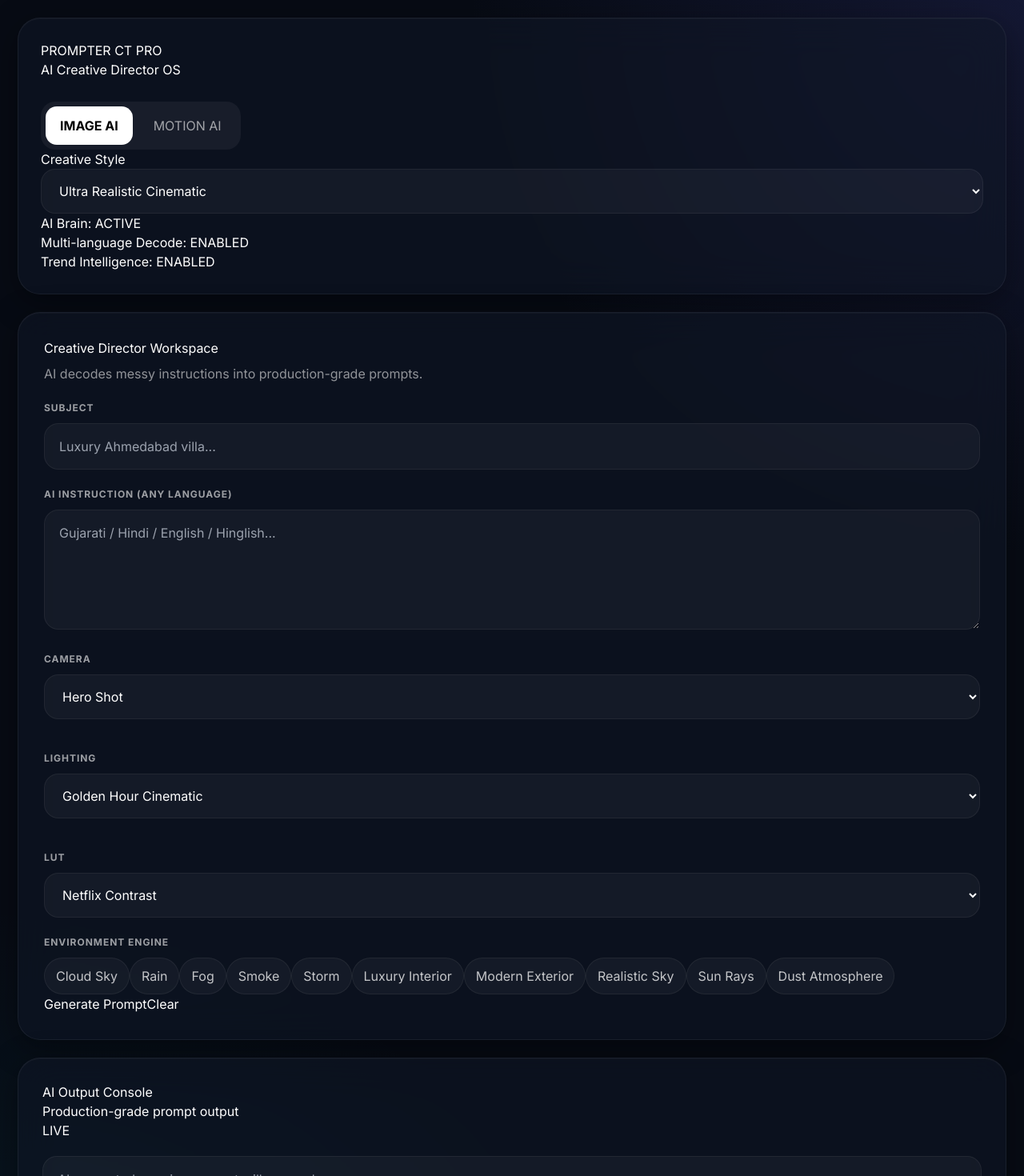
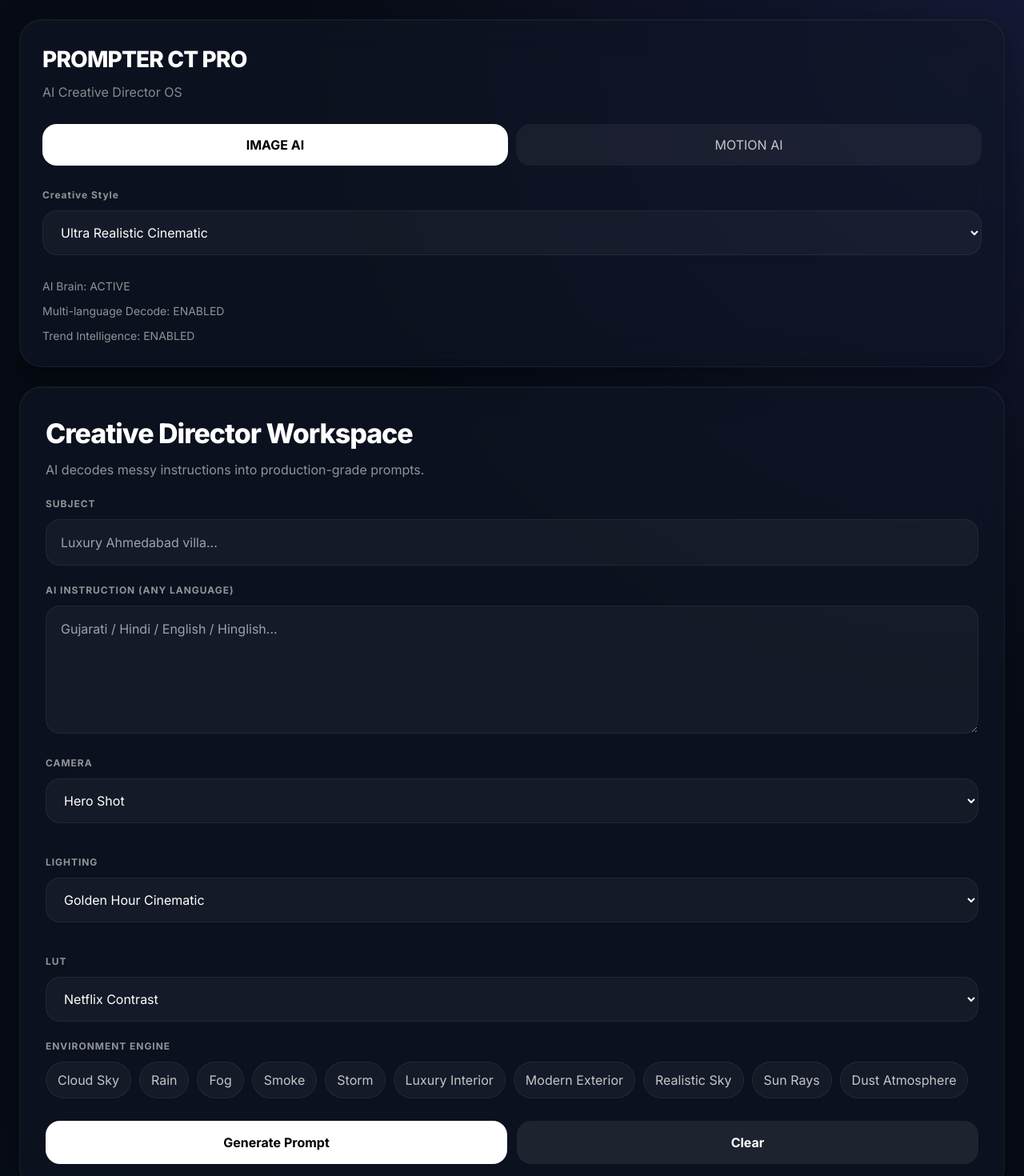
Before and after one commit to artfeltdesigning-sketch/prompter-ct-pro, a Next.js app: page / in a window 1280 px wide. Shown: the top 1470 px of the page at 80% size. Built offline with nearby package versions, Linux system fonts and the light colour scheme.

Commit message:
Update globals.css

```diff
--- a/app/globals.css
+++ b/app/globals.css
@@ -10,12 +10,13 @@ html,
 body {
   margin: 0;
   padding: 0;
+  min-height: 100%;
+  font-family: Inter, Arial, sans-serif;
   background:
-    radial-gradient(circle at top right, rgba(99,102,241,0.14), transparent 30%),
+    radial-gradient(circle at top right, rgba(99,102,241,0.15), transparent 35%),
     radial-gradient(circle at bottom left, rgba(6,182,212,0.10), transparent 35%),
     #070b14;
   color: white;
-  font-family: Inter, Arial, sans-serif;
 }
 
 body {
@@ -31,19 +32,17 @@ select {
 
 .app-shell {
   display: grid;
-  grid-template-columns: 280px 1fr 460px;
-  gap: 22px;
+  grid-template-columns: 280px 1fr 420px;
+  gap: 24px;
   min-height: 100vh;
-  padding: 22px;
+  padding: 24px;
 }
 
-.sidebar,
-.workspace,
-.result-panel {
+.glass-panel {
   background: rgba(17, 24, 39, 0.58);
   border: 1px solid rgba(255,255,255,0.06);
   border-radius: 28px;
-  backdrop-filter: blur(24px);
+  backdrop-filter: blur(22px);
   box-shadow:
     0 10px 40px rgba(0,0,0,0.35),
     inset 0 1px 0 rgba(255,255,255,0.03);
@@ -51,44 +50,61 @@ select {
 
 .sidebar {
   padding: 28px;
+  display: flex;
+  flex-direction: column;
+  gap: 28px;
 }
 
-.brand {
+.brand-block h1 {
+  margin: 0;
   font-size: 28px;
   font-weight: 800;
   letter-spacing: -0.03em;
 }
 
-.subtitle {
-  margin-top: 8px;
+.brand-block p {
+  margin: 8px 0 0;
   color: rgba(255,255,255,0.5);
-  font-size: 14px;
 }
 
-.nav {
-  margin-top: 30px;
+.mode-switch {
   display: flex;
-  flex-direction: column;
   gap: 10px;
 }
 
-.nav-btn {
-  display: flex;
-  align-items: center;
-  gap: 12px;
-  padding: 15px 16px;
+.mode-switch button {
+  flex: 1;
+  padding: 14px;
+  border: none;
   border-radius: 18px;
-  border: none;
-  background: transparent;
-  color: rgba(255,255,255,0.78);
+  background: rgba(255,255,255,0.05);
+  color: rgba(255,255,255,0.75);
   cursor: pointer;
   transition: all 0.25s ease;
 }
 
-.nav-btn:hover {
-  background: rgba(255,255,255,0.06);
-  color: white;
-  transform: translateY(-1px);
+.mode-switch button.active {
+  background: white;
+  color: black;
+  font-weight: 700;
+}
+
+.sidebar-section label,
+.field label {
+  display: block;
+  margin-bottom: 10px;
+  font-size: 12px;
+  letter-spacing: 0.08em;
+  color: rgba(255,255,255,0.55);
+  font-weight: 700;
+}
+
+.sidebar-info {
+  display: flex;
+  flex-direction: column;
+  gap: 10px;
+  color: rgba(255,255,255,0.55);
+  font-size: 14px;
 }
 
 .workspace {
@@ -96,7 +112,7 @@ select {
   overflow-y: auto;
 }
 
-.workspace-header h1 {
+.workspace-header h2 {
   margin: 0;
   font-size: 34px;
   font-weight: 800;
@@ -108,42 +124,8 @@ select {
   color: rgba(255,255,255,0.55);
 }
 
-.mode-switch {
-  margin-top: 28px;
-  display: inline-flex;
-  padding: 6px;
-  border-radius: 18px;
-  background: rgba(255,255,255,0.05);
-  gap: 8px;
-}
-
-.mode-switch button {
-  padding: 12px 18px;
-  border-radius: 14px;
-  border: none;
-  background: transparent;
-  color: rgba(255,255,255,0.6);
-  cursor: pointer;
-  transition: all 0.25s ease;
-}
-
-.mode-switch button.active {
-  background: white;
-  color: black;
-  font-weight: 700;
-}
-
 .field {
   margin-top: 22px;
-}
-
-.field label {
-  display: block;
-  margin-bottom: 10px;
-  color: rgba(255,255,255,0.6);
-  font-size: 12px;
-  font-weight: 700;
-  letter-spacing: 0.08em;
 }
 
 input,
@@ -167,7 +149,7 @@ select:focus {
 }
 
 textarea {
-  min-height: 150px;
+  min-height: 160px;
   resize: vertical;
 }
 
@@ -177,7 +159,7 @@ textarea {
   gap: 18px;
 }
 
-.chips {
+.chip-grid {
   display: flex;
   flex-wrap: wrap;
   gap: 10px;
@@ -195,7 +177,6 @@ textarea {
 
 .chip:hover {
   transform: translateY(-1px);
-  color: white;
 }
 
 .chip.active {
@@ -204,78 +185,71 @@ textarea {
   font-weight: 700;
 }
 
-.actions {
+.action-row {
   display: flex;
   gap: 12px;
   margin-top: 28px;
 }
 
-.actions button {
+.primary-btn,
+.secondary-btn {
   flex: 1;
   padding: 15px;
   border-radius: 18px;
   border: none;
-  background: white;
-  color: black;
-  font-weight: 800;
+  font-weight: 700;
   cursor: pointer;
   transition: all 0.25s ease;
 }
 
-.actions button:hover {
+.primary-btn {
+  background: white;
+  color: black;
+}
+
+.secondary-btn {
+  background: rgba(255,255,255,0.08);
+  color: white;
+}
+
+.primary-btn:hover,
+.secondary-btn:hover {
   transform: translateY(-2px);
 }
 
 .result-panel {
-  padding: 30px;
+  padding: 28px;
   display: flex;
   flex-direction: column;
 }
 
-.result-top {
+.result-header {
   display: flex;
   justify-content: space-between;
   align-items: center;
 }
 
-.result-top h2 {
+.result-header h2 {
   margin: 0;
-  font-size: 24px;
 }
 
-.mini-badge {
+.result-header p {
+  margin-top: 6px;
+  color: rgba(255,255,255,0.5);
+}
+
+.live-badge {
   padding: 8px 12px;
   border-radius: 999px;
-  background: rgba(34,197,94,0.15);
+  background: rgba(34,197,94,0.16);
   color: #86efac;
   font-size: 12px;
   font-weight: 800;
 }
 
-.decoded-box {
-  margin-top: 20px;
-  padding: 18px;
-  border-radius: 20px;
-  background: rgba(255,255,255,0.04);
-  border: 1px solid rgba(255,255,255,0.05);
-}
-
-.decoded-title {
-  font-size: 11px;
-  font-weight: 800;
-  letter-spacing: 0.08em;
-  color: rgba(255,255,255,0.5);
-}
-
-.decoded-box p {
-  margin: 12px 0 0;
-  line-height: 1.6;
-  color: rgba(255,255,255,0.78);
-}
-
 .result-panel textarea {
   flex: 1;
-  min-height: 420px;
+  min-height: 520px;
   margin-top: 20px;
 }
 
```
